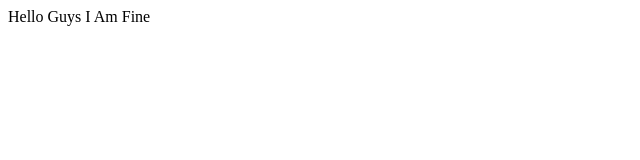
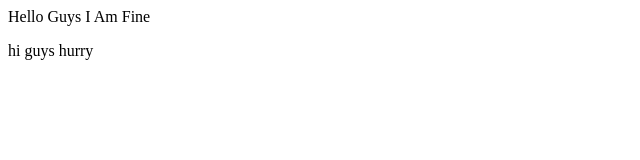
Before and after one commit to Aidenz/Excercise3, a plain HTML site: page images.html in a window 1280 px wide. Shown: the full height of the page, 0-640 px from the left. Drawn offline with Linux system fonts and the light colour scheme.

Commit message:
added 3lines in images.html

```diff
--- a/images.html
+++ b/images.html
@@ -1,5 +1,6 @@
 <html>
 <body>
+
 <p>
 Hello
 Guys
@@ -7,5 +8,11 @@
 Am
 Fine
 </p>
+<p2>
+hi
+guys
+hurry
+</p>
+
 </body
 </html>
```
